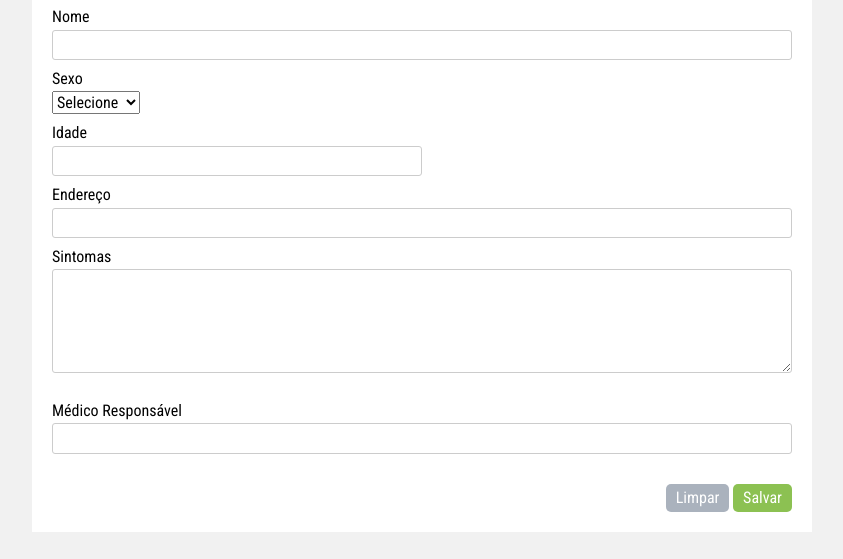
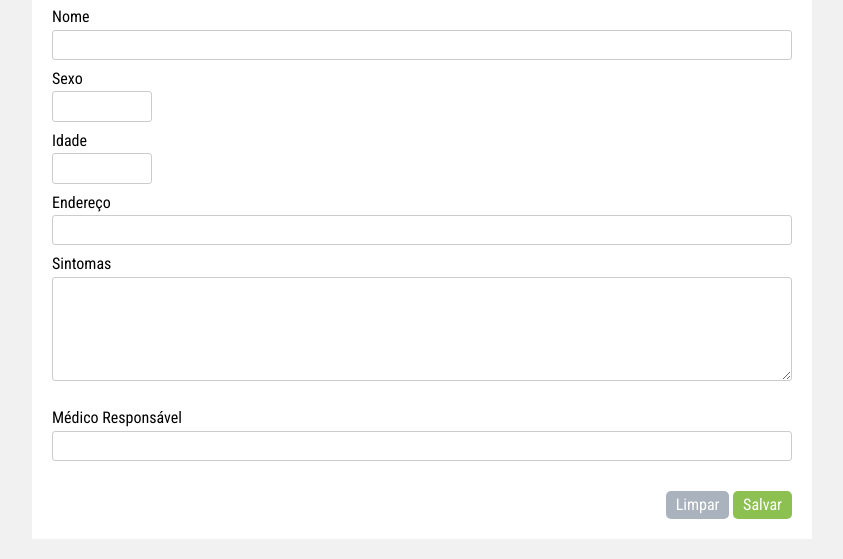
Before and after one commit to hiiaagooo/saude-publica-front, a website: page app/index.html in a window 1280 px wide. Shown: the part 241-800 px from the top of the page, without its empty margins (218-1061 px from the left). Drawn offline with nearby package versions, Linux system fonts and the light colour scheme; no server answers.

Commit message:
retirando nomenclatura de exemplo

```diff
--- a/app/index.html
+++ b/app/index.html
@@ -7,9 +7,9 @@
 
     <script src="scripts/angular.min.js"></script>
     <script src="scripts/app.js"></script>
-    <script src="scripts/filmes.controller.js"></script>
-    <script src="scripts/filme.directive.js"></script>
-    <script src="scripts/meus-filmes.factory.js"></script>
+    <script src="scripts/pacientes.controller.js"></script>
+    <script src="scripts/paciente.directive.js"></script>
+    <script src="scripts/meus-pacientes.factory.js"></script>
 </head>
 
 <body>
@@ -24,14 +24,10 @@
                 <input type="text" id="nome" name="nome" ng-model="novoPaciente.nome">
             </div>
             <div class="form-campo pequeno">
-                <label for="sexo">Sexo</label><br>
-                <select type="text" id="sexo" name="sexo" ng-model="novoPaciente.sexo">
-                    <option value="">Selecione</option>
-                    <option value="Masculino">Masculino</option>
-                    <option value="Feminino">Feminino</option>
-                </select>
+                <label for="sexo">Sexo</label>
+                <input type="text" id="sexo" name="sexo" ng-model="novoPaciente.sexo">
             </div>
-            <div class="form-campo medio">
+            <div class="form-campo pequeno">
                 <label for="idade">Idade</label>
                 <input type="number" id="idade" name="idade" ng-model="novoPaciente.idade">
             </div>
--- a/app/scripts/filme.directive.js
+++ b/app/scripts/paciente.directive.js
@@ -5,7 +5,7 @@ angular.module("filmes").directive("awFilme", function () {
             filme: '=awFilme',
             fnFechar: '&'
         },
-        templateUrl: "templates/filme.template.html",
+        templateUrl: "templates/paciente.template.html",
         link: function (scope, element, attr) {
             element.addClass('filme com-cartaz');
 
```
Also changed, not shown: app/scripts/meus-pacientes.factory.js (renamed from app/scripts/meus-filmes.factory.js), app/scripts/pacientes.controller.js (renamed from app/scripts/filmes.controller.js), app/templates/paciente.template.html (renamed from app/templates/filme.template.html).
